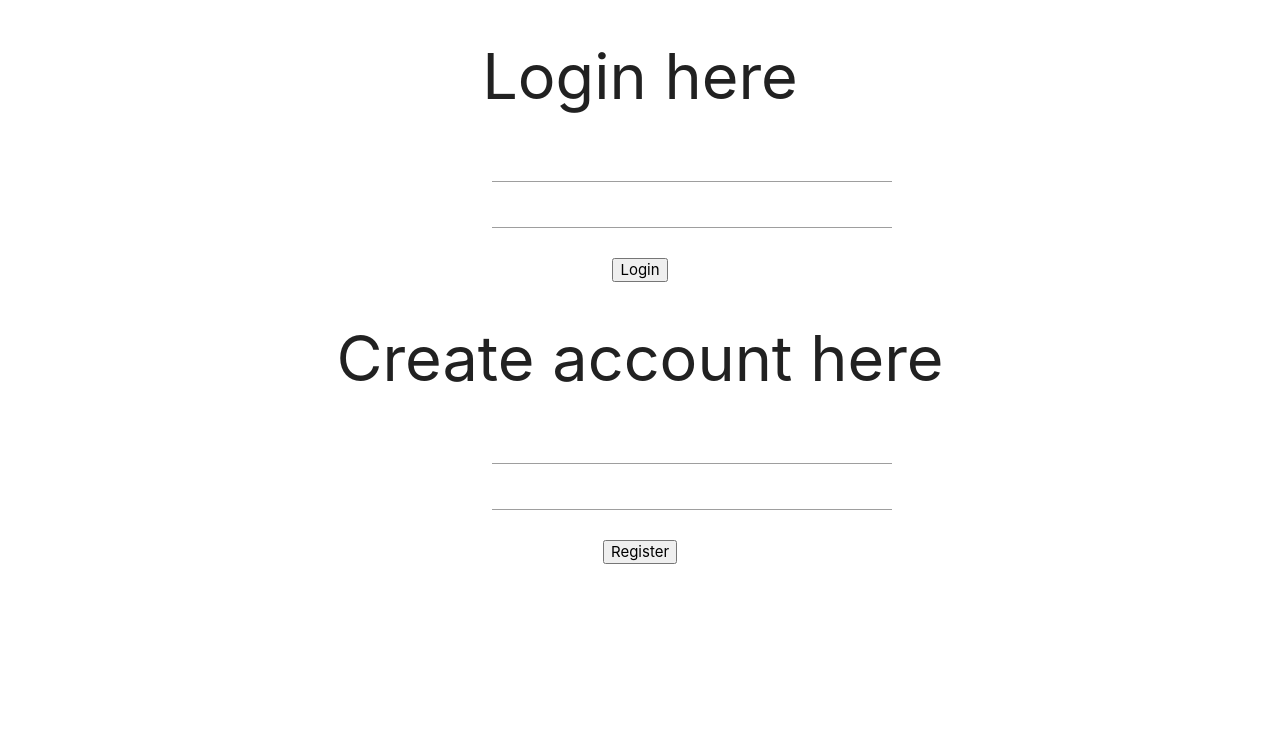
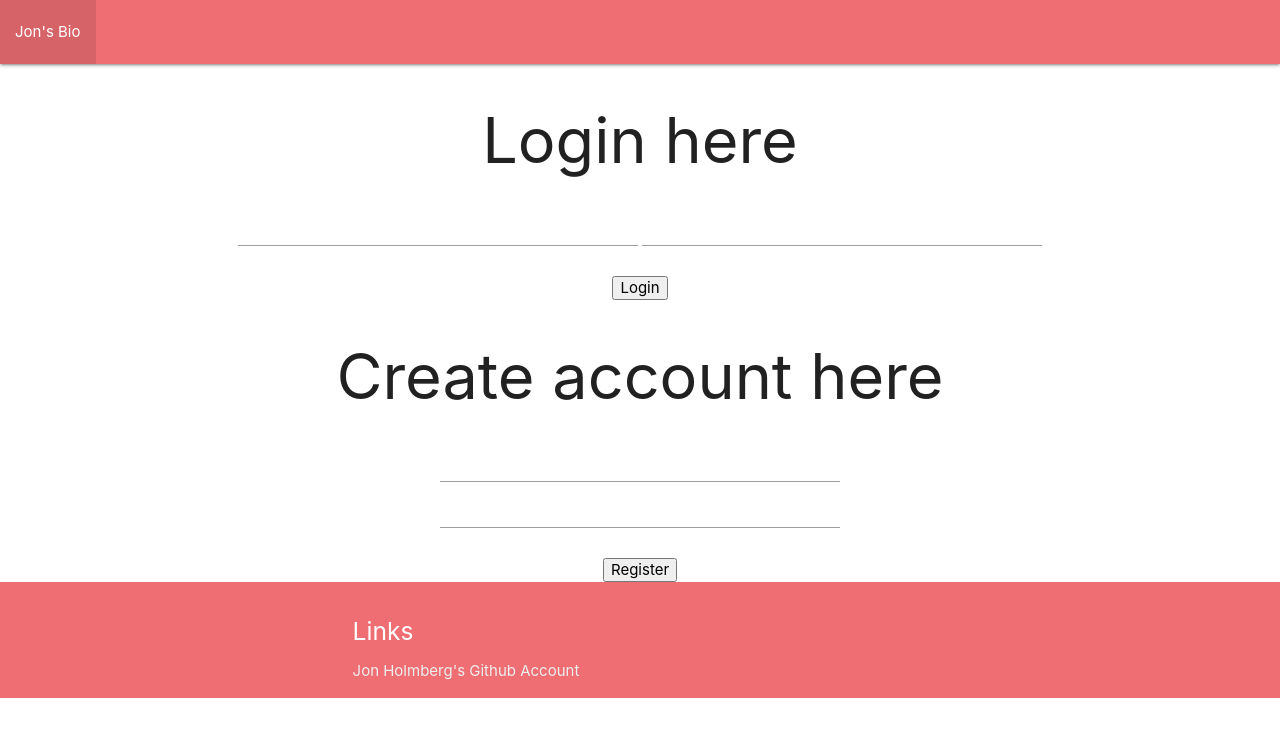
Before and after one commit to Holmberg18/capstone-2, a website: page public/index.html in a window 1280 px wide. Both pictures are taken after a click on the button "Login". Drawn offline with nearby package versions, Linux system fonts and the light colour scheme.

Commit message:
add navbar, footer, fix jquery

```diff
--- a/public/index.html
+++ b/public/index.html
@@ -1,9 +1,22 @@
  <!DOCTYPE html>
  <head>
+<script src="//code.jquery.com/jquery-2.1.3.min.js"></script>
+
 	<title>Lego Builder</title>
 	<meta charset="utf-8">
 	  <!-- Compiled and minified CSS -->
  <link rel="stylesheet" href="https://cdnjs.cloudflare.com/ajax/libs/materialize/0.97.8/css/materialize.min.css">
+
+   <nav>
+    <div class="nav-wrapper">
+      <a href="#" class="brand-logo right"></a>
+      <ul id="nav-mobile" class="left hide-on-med-and-down">
+        <li class="jon-bio">Jon's Bio</li>
+        <li class="welcome-page"><a href="sass.html">Jon's Bio</a></li>
+      </ul>
+    </div>
+  </nav>
+
  </head>
  <body>
 
@@ -14,17 +27,26 @@
 
   <!--<input id="input-field" type="text">-->
  <div style="text-align:center" class="welcome">
+  <h1>Rebrickable App</h1>
+  <p>Use this app to search for lego pieces and sets. Create an account where you can view your saved sets and pieces.</p>
+  <form class="login-link">
+   <h3>Welcome, please login!</h3>
+  <button type="button" class="login-button">Login</button>
+  </form>
+  </div>
+
+  <div style="text-align:center" class="jon-bio">
+  <h1>Jon's Bio</h1>
+  <p>I am a junior software developer living in Northern California. I enjoy making apps on my own time and researching more about web development.</p>
   <form class="login-link">
    <h1>Welcome, please login!</h1>
   <button type="submit" class="login-button">Login</button>
   </form>
   </div>
 
- <div style="text-align:center" class="login-create">
+ <div style="text-align:center;" class="login-create">
  <h1>Login here</h1>
- <form class="user-login" style="display: flex;
-    flex-direction: column;
-    padding: 0 20em;">
+ <form class="user-login">
   <input style="width:400px; margin: 0 auto;" id="log-in-username" type="text">
   <input style="width:400px; margin: 0 auto;" id="log-in-password" type="password">
   <div stlye="text-align:center">
@@ -32,10 +54,8 @@
    </div>
  </form>
     <h1>Create account here</h1>
- <form class="user-create" style="display: flex;
-    flex-direction: column;
-    padding: 0 20em;">
-  <input style="width:400px; margin: 0 auto;" id="create-username" type="text">
+ <form class="user-create">
+  <input style="width:400px; margin: 0 auto;" id="create-username" type="text"><br>
   <input style="width:400px; margin: 0 auto;" id="create-password" type="password">
   <div style="text-align:center">
    <button style="margin-top:2em;" type="submit" class="create-account-submit">Register</button>
@@ -44,7 +64,7 @@
  </div>
 
 
- <div style="text-align:center" class="search-pieces">
+ <div style="text-align:center;" class="search-pieces">
      <h1>Search for pieces here</h1>
      <form class="piece-input" style="display: flex;
     flex-direction: column;
@@ -63,7 +83,7 @@
          </div>
  </div>
 
-<div style="text-align:center" class='builds'>
+<div style="text-align:center;" class='builds'>
   <div class='build'>
     <h2 class='build-title'></h2>
     <img class='build-image'/>
@@ -74,7 +94,7 @@
   </div>
 </div>
 
-<div style="text-align:center" class='favorites-section'>
+<div style="text-align:center;" class='favorites-section'>
 
 </div>
 
@@ -105,10 +125,23 @@
 
 
 
-<script src="//code.jquery.com/jquery-2.1.3.min.js"></script>
-<script src="index.js"></script>
+
 
 </div>
+<script src="index.js"></script>
  </body>
 
+<footer class="page-footer">
+          <div class="container">
+            <div class="row">
+              <div class="col l4 offset-l2 s12">
+                <h5 class="white-text">Links</h5>
+                <ul>
+                  <li><a class="grey-text text-lighten-3" href="https://github.com/Holmberg18" target="_blank">Jon Holmberg's Github Account</a></li>
+                </ul>
+              </div>
+            </div>
+          </div>
+</footer>
+
  </html>
--- a/public/index.js
+++ b/public/index.js
@@ -255,10 +255,26 @@ function addPiece(piece){
         });
 
 }
-	$('.search-pieces').hide();
-    $('.builds').hide();
+
+
+
+$(document).ready(function(){
+
     $('.login-create').hide();
-$(document).ready(function(){
+     $('.builds').hide();
+     $('.search-pieces').hide();
+     jQuery('.jon-bio').hide();
+     $('.favorites-section').hide();
+
+
+
+    jQuery('.jon-bio').click(function(){
+
+
+            $('.jon-bio').show();
+            $('.welcome').hide();
+
+        });
 
 
     jQuery('.find-sets').click(function(){
@@ -272,8 +288,8 @@ $(document).ready(function(){
     });
 
 
-    jQuery('.login-link').submit(function(e){
-        e.preventDefault();
+    jQuery('.login-button').click(function(){
+        // e.preventDefault();
         $('.login-create').show();
         $('.welcome').hide();
     });
@@ -315,9 +331,12 @@ $(document).ready(function(){
              dataType:"json",
              success: function(data){
                console.log('successful user registration: '+data);
-                $('body').append('<p class="creation-message">User Account Created!</p>');
+                $('body').append('<div class="container"><div class="row"><p class="creation-message">User Account Created!</p></div></div>');
                 $('#create-username').val('');
 	             $('#create-password').val('');
+	              jQuery('.login-create').hide();
+               $('.search-pieces').show();
+                $('.builds').show();
              }
         });
 	});
@@ -350,8 +369,8 @@ $(document).ready(function(){
         });
 	});
 
-	jQuery('.logout').click(function(e){
-	    e.preventDefault();
+	jQuery('.logout').click(function(){
+
 
 	     $.ajax({
              url:'/logout',
@@ -397,8 +416,8 @@ $(document).ready(function(){
 	});
 
 
-	jQuery('.add-favorite').click(function(e){
-	    e.preventDefault();
+	jQuery('.add-favorite').click(function(){
+
 
 	    var userFavorite = $('.favorites-section').html();
 	    addFavorite(userFavorite);
```
